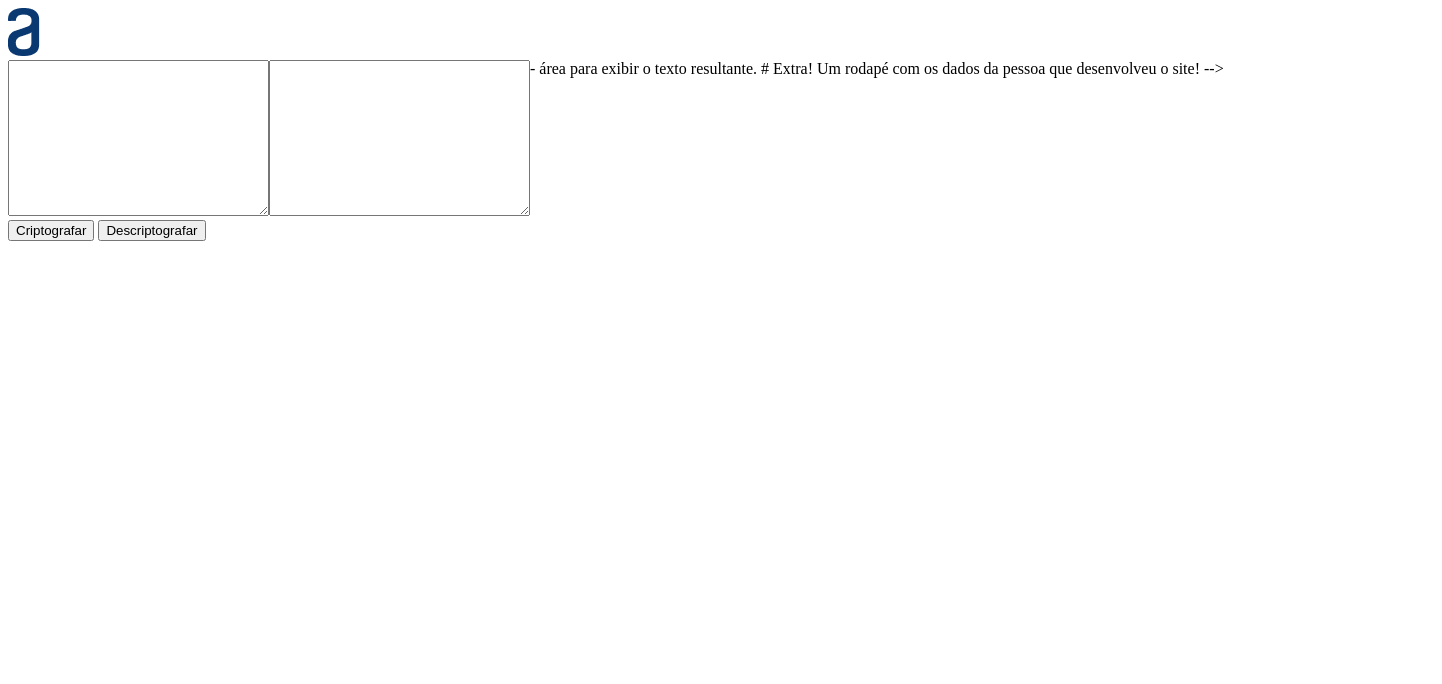
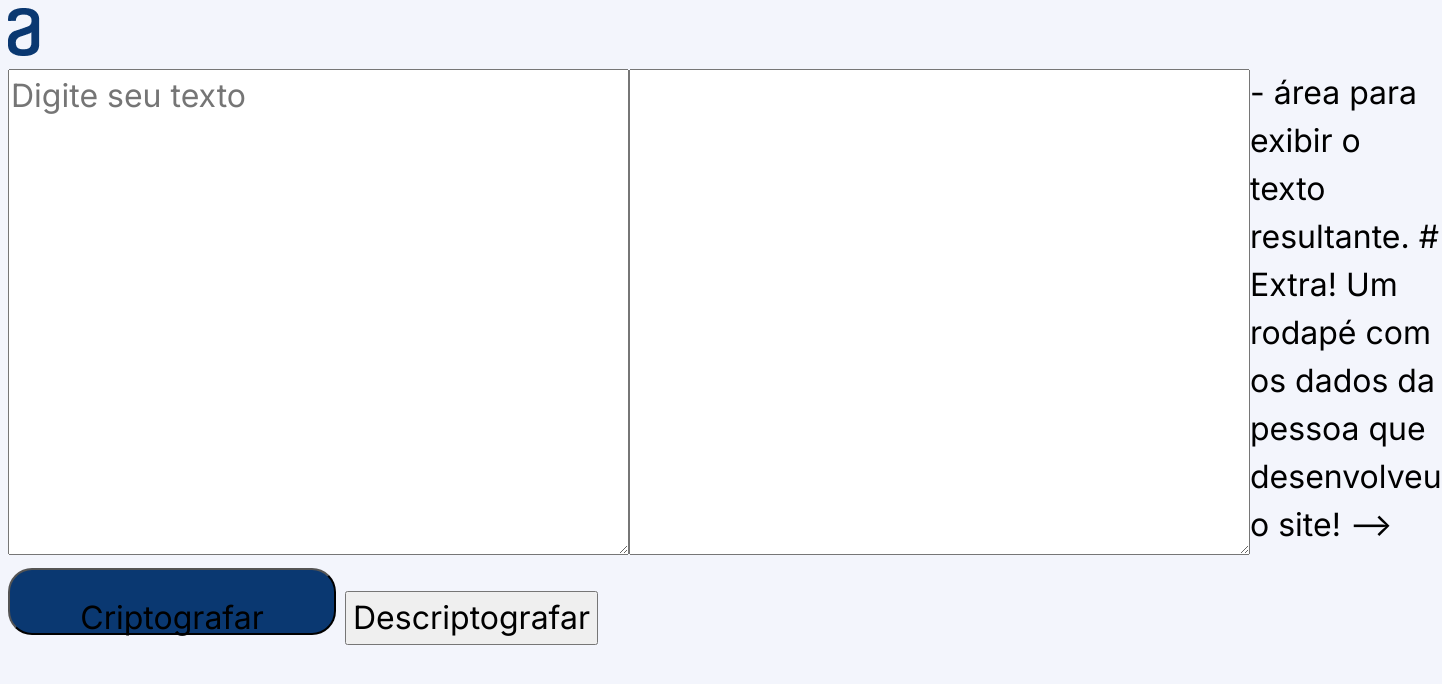
Before and after one commit to Andre-Moraes-Pgr/challengeonedecodificador3, a plain HTML site: page index.html in a window 1280 px wide. Shown: the whole page, 1442 px wide, since content can reach past the window. Drawn offline with Linux system fonts and the light colour scheme.

Commit message:
Definindo css do botão de criptografar

```diff
--- a/index.html
+++ b/index.html
@@ -5,20 +5,20 @@
     <meta http-equiv="X-UA-Compatible" content="IE=edge">
     <meta name="viewport" content="width=device-width, initial-scale=1.0">
     <link rel="stylesheet" href="style.css">
-    <!-- - Título do seu site -->
+    <link href="https://fonts.googleapis.com/css2?family=Inter&display=swap" rel="stylesheet">
     <title>Codificador</title>
 </head>
 
 <header>
     <img src="imagens/logo-letra-a-de-alura.png" alt="Logo da Alura">
 </header>
+
 <body>
-
     <main>
         <!-- campo para o texto que vai ser criptografado/descriptografado-->
 
         <section>
-            <textarea name="" id="" cols="30" rows="10"></textarea>
+            <textarea cols="30" rows="10" placeholder="Digite seu texto"></textarea>
             <div class="botoes">
                 <button class="encriptar">Criptografar</button>
 
@@ -36,6 +36,6 @@
     # Extra!
     Um rodapé com os dados da pessoa que desenvolveu o site! -->
     </main>
+</body>
 
-</body>
 </html>
--- a/style.css
+++ b/style.css
@@ -1,6 +1,28 @@
+* {
+    font-family: 'Inter', sans-serif;
+    font-size: 32px;
+    font-weight: 400;
+    line-height: 48px;
 
+}
+
+body {
+    background-color: #F3F5FC;
+
+}
 
 main {
     display: flex;
 
 }
+
+.encriptar {
+    background-color: #0A3871;
+    height: 67px;
+    width: 328px;
+    left: 0px;
+    top: 0px;
+    border-radius: 24px;
+    padding: 24px;
+
+}
```
